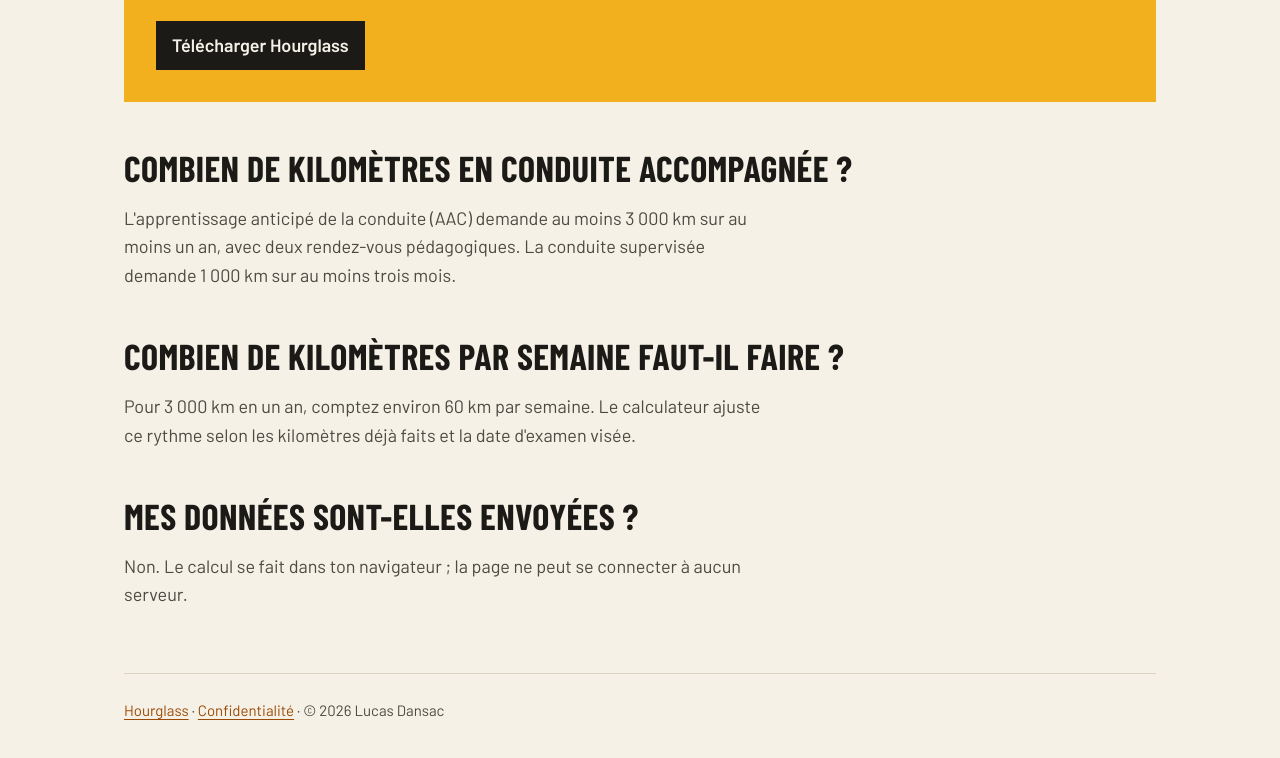
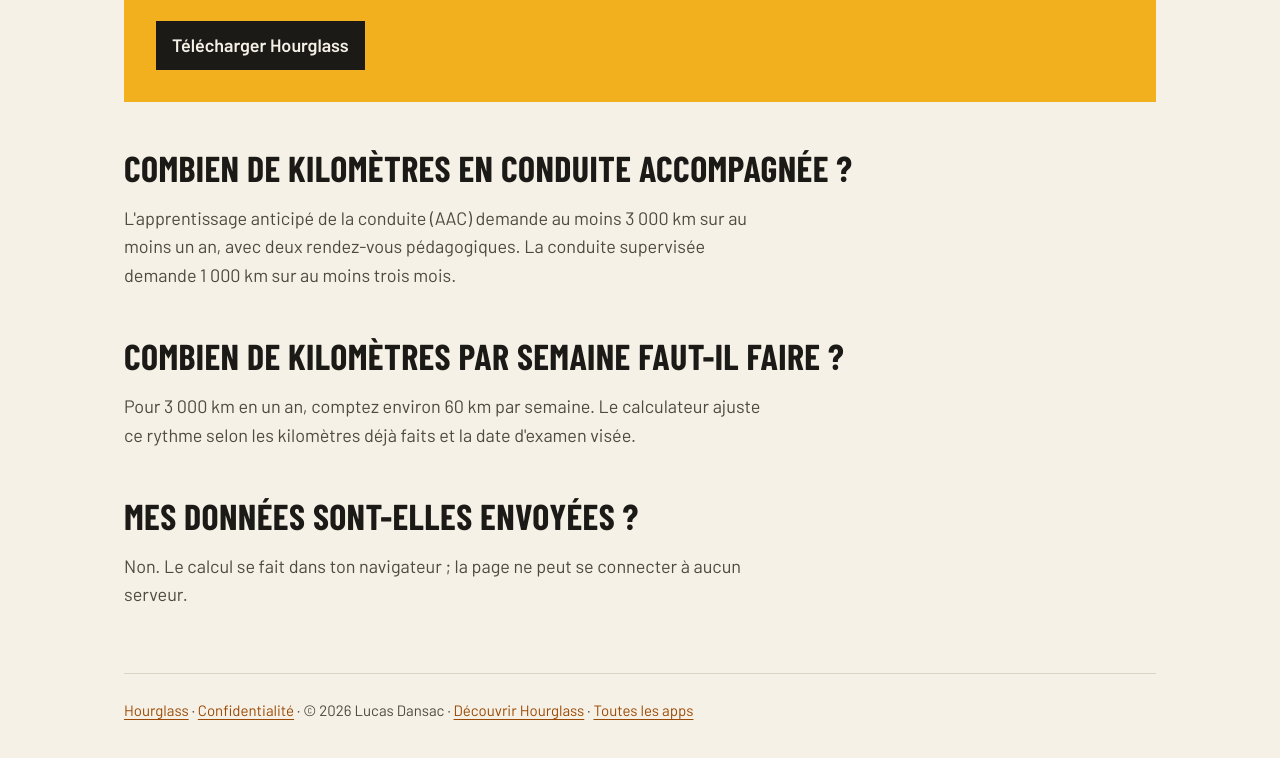
Before and after one commit to Komorebideuxiemedunom/hourglass-app, a plain HTML site: page conduite-accompagnee-km-par-semaine.html in a window 1280 px wide. Shown: the part 1108-1866 px from the top of the page. Drawn offline with Linux system fonts and the light colour scheme.

Commit message:
Lien vers la présentation de l'app et le site des apps
Co-Authored-By: Claude Opus 5.5 <noreply@anthropic.com>

```diff
--- a/conduite-accompagnee-km-par-semaine.html
+++ b/conduite-accompagnee-km-par-semaine.html
@@ -15,4 +15,4 @@
 </div><div id="result" aria-live="polite"></div></form>
 <div class="cta"><p><strong>Le livret, c'est là qu'on perd des kilomètres.</strong> Hourglass note chaque trajet d'un geste, additionne les kilomètres et exporte un carnet propre en PDF. Sur iPhone, sans compte, sans pub.</p><a class="btn" href="https://apps.apple.com/fr/app/id6818433938">Télécharger Hourglass</a></div>
 <h2>Combien de kilomètres en conduite accompagnée ?</h2><p>L'apprentissage anticipé de la conduite (AAC) demande au moins 3 000 km sur au moins un an, avec deux rendez-vous pédagogiques. La conduite supervisée demande 1 000 km sur au moins trois mois.</p><h2>Combien de kilomètres par semaine faut-il faire ?</h2><p>Pour 3 000 km en un an, comptez environ 60 km par semaine. Le calculateur ajuste ce rythme selon les kilomètres déjà faits et la date d'examen visée.</p><h2>Mes données sont-elles envoyées ?</h2><p>Non. Le calcul se fait dans ton navigateur ; la page ne peut se connecter à aucun serveur.</p>
-<footer><a href="index.html">Hourglass</a> · <a href="privacy.html">Confidentialité</a> · © 2026 Lucas Dansac</footer></main></body></html>
+<footer><a href="index.html">Hourglass</a> · <a href="privacy.html">Confidentialité</a> · © 2026 Lucas Dansac · <a href="/hourglass/">Découvrir Hourglass</a> · <a href="/">Toutes les apps</a></footer></main></body></html>
```
Also changed, not shown: index.html (+1 -1 lines).
